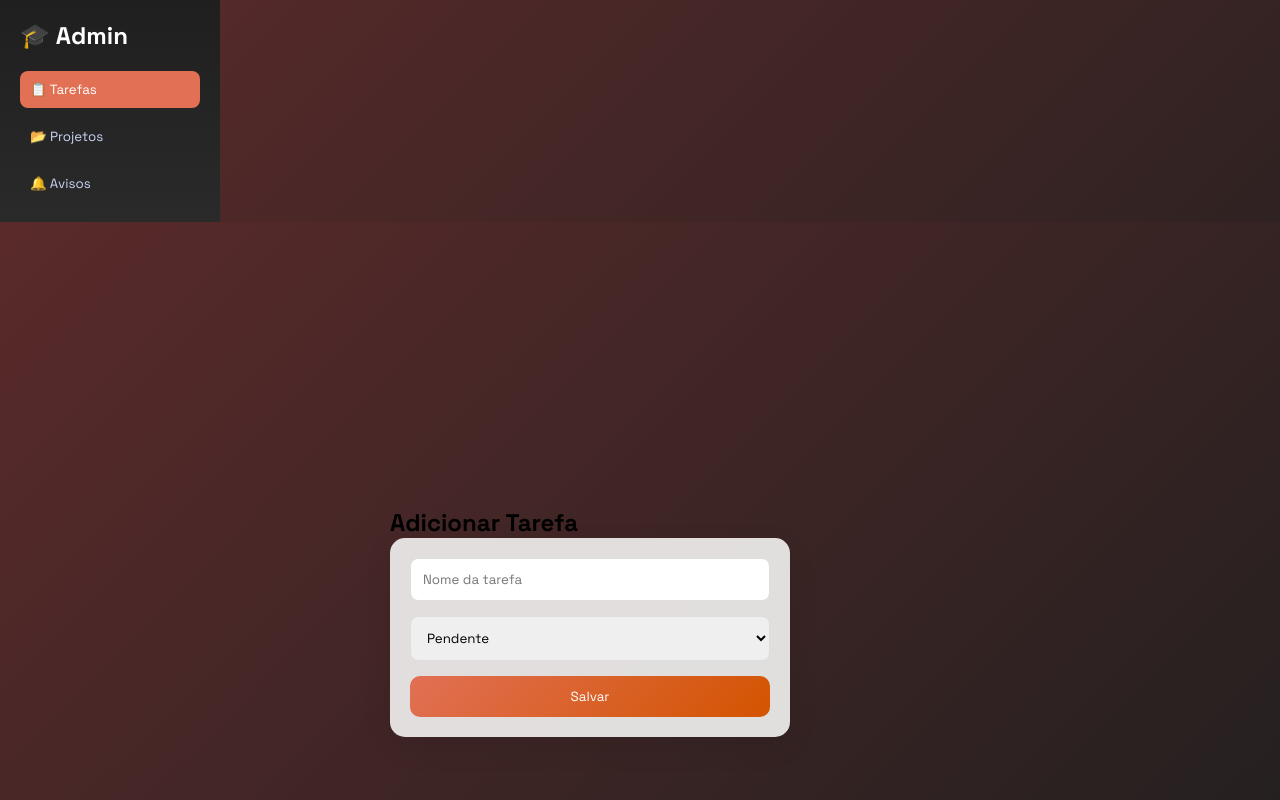
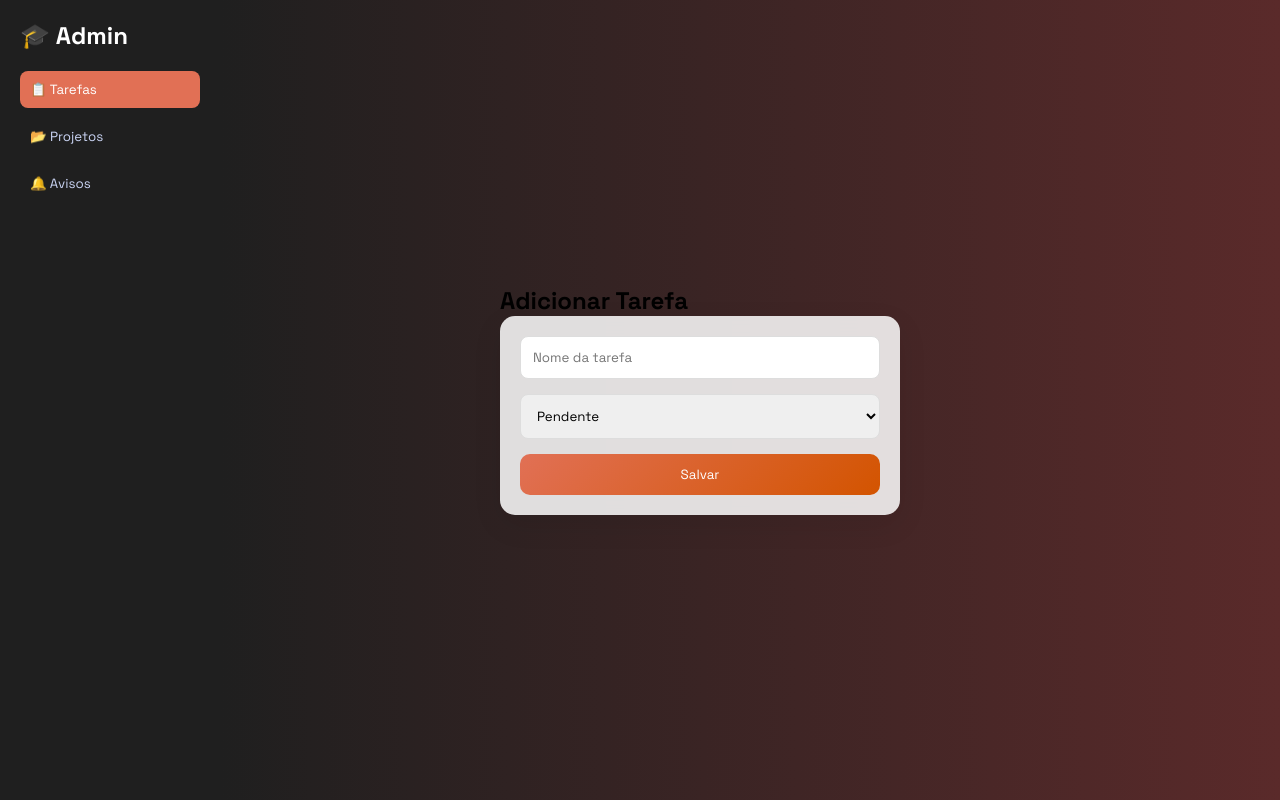
Before and after one commit to gustavidal/terceirao-rh, a plain HTML site: page pages/admin.html in a window 1280 px wide. Shown: the top 800 px of the page. Drawn offline with Linux system fonts and the light colour scheme; files that its build step writes are made by us from their sources.

Commit message:
style: formatar cores

```diff
--- a/pages/admin.css
+++ b/pages/admin.css
@@ -1,3 +1,10 @@
+* {
+    padding: 0;
+    margin: 0;
+    box-sizing: border-box;
+    font-family: "Space Grotesk", sans-serif;
+}
+
 body {
     display: flex;
     height: 100vh;
@@ -6,7 +13,7 @@ body {
 /* SIDEBAR */
 .sidebar {
     width: 220px;
-    background: linear-gradient(180deg, #1f1f1f, #2a2a2a);
+    background: #1f1f1f;
     color: white;
     padding: 20px;
 }
@@ -48,7 +55,7 @@ main {
     justify-content: center;
     align-items: center;
     padding: 30px;
-    background: linear-gradient(135deg, #5a2a2a, #1f1f1f);
+    background: linear-gradient(to left, #5a2a2a, #1f1f1f);
 }
 
 /* TABS */
--- a/pages/admin.html
+++ b/pages/admin.html
@@ -6,7 +6,6 @@
     <meta name="viewport" content="width=device-width, initial-scale=1.0">
     <title>Painel Administrativo</title>
     <link rel="icon" type="image/jpg" href="../img/logo-terceirao.jpg">
-    <link rel="stylesheet" href="./css/reset.css">
     <link rel="stylesheet" href="./admin.css">
     <link rel="preconnect" href="https://fonts.googleapis.com">
     <link rel="preconnect" href="https://fonts.gstatic.com" crossorigin>
```
